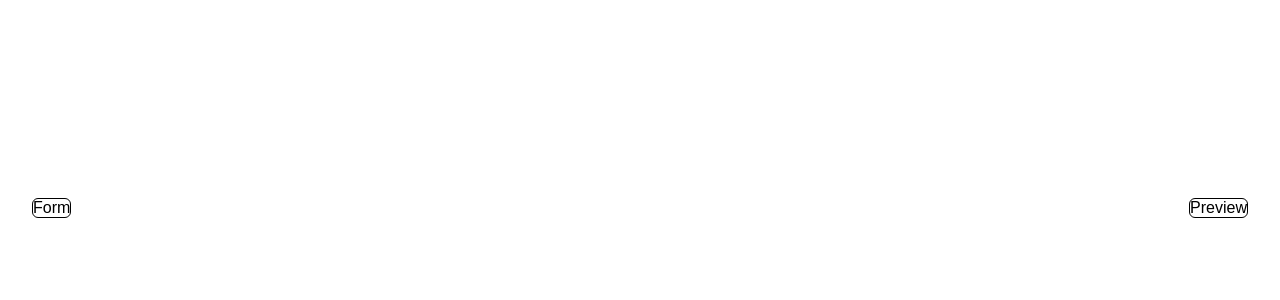
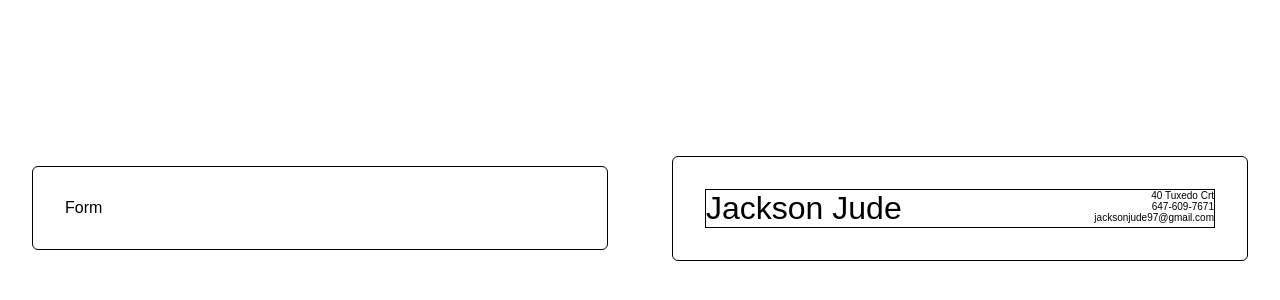
Before and after one commit to JacksonJ97/cv-application, a React (Create React App) app: page / in a window 1280 px wide. Shown: the part 192-492 px from the top of the page. Built offline with nearby package versions, Linux system fonts and the light colour scheme.

Commit message:
added basic info section for the preview component

```diff
--- a/src/components/Container/index.js
+++ b/src/components/Container/index.js
@@ -9,10 +9,17 @@ import Preview from "../Preview";
 
 class Container extends Component {
   render() {
+    const basicInfo = {
+      name: "Jackson Jude",
+      address: "40 Tuxedo Crt",
+      phone: "647-609-7671",
+      email: "jacksonjude97@gmail.com",
+    };
+
     return (
       <Wrapper>
         <Form />
-        <Preview />
+        <Preview info={basicInfo} />
       </Wrapper>
     );
   }
--- a/src/components/Form/Form.style.js
+++ b/src/components/Form/Form.style.js
@@ -4,4 +4,6 @@ export const Wrapper = styled.div`
   border-radius: 6px;
   border: 1px solid black;
   margin: 2em;
+  padding: 2em;
+  width: 900px;
 `;
--- /dev/null
+++ b/src/components/Preview/BasicInfoView/BasicInfoView.style.js
@@ -0,0 +1,21 @@
+import styled from "styled-components";
+
+export const Wrapper = styled.div`
+  display: flex;
+  justify-content: space-between;
+  border: 1px solid black;
+
+  .name {
+    font-size: 2rem;
+  }
+
+  .basic-info {
+    display: block;
+    font-size: 0.625rem;
+  }
+
+  .basic-info div {
+    display: flex;
+    justify-content: flex-end;
+  }
+`;
--- /dev/null
+++ b/src/components/Preview/BasicInfoView/index.js
@@ -0,0 +1,22 @@
+import React, { Component } from "react";
+
+// Styles
+import { Wrapper } from "./BasicInfoView.style";
+
+class BasicInfoView extends Component {
+  render() {
+    return (
+      <Wrapper>
+        <div className="name">{this.props.info.name}</div>
+
+        <div className="basic-info">
+          <div>{this.props.info.address}</div>
+          <div>{this.props.info.phone}</div>
+          <div>{this.props.info.email}</div>
+        </div>
+      </Wrapper>
+    );
+  }
+}
+
+export default BasicInfoView;
--- a/src/components/Preview/Preview.style.js
+++ b/src/components/Preview/Preview.style.js
@@ -4,4 +4,6 @@ export const Wrapper = styled.div`
   border-radius: 6px;
   border: 1px solid black;
   margin: 2em;
+  padding: 2em;
+  width: 900px;
 `;
--- a/src/components/Preview/index.js
+++ b/src/components/Preview/index.js
@@ -3,9 +3,16 @@ import React, { Component } from "react";
 // Style
 import { Wrapper } from "./Preview.style";
 
+// Component
+import BasicInfoView from "./BasicInfoView";
+
 class Preview extends Component {
   render() {
-    return <Wrapper>Preview</Wrapper>;
+    return (
+      <Wrapper>
+        <BasicInfoView info={this.props.info} />
+      </Wrapper>
+    );
   }
 }
 
```
